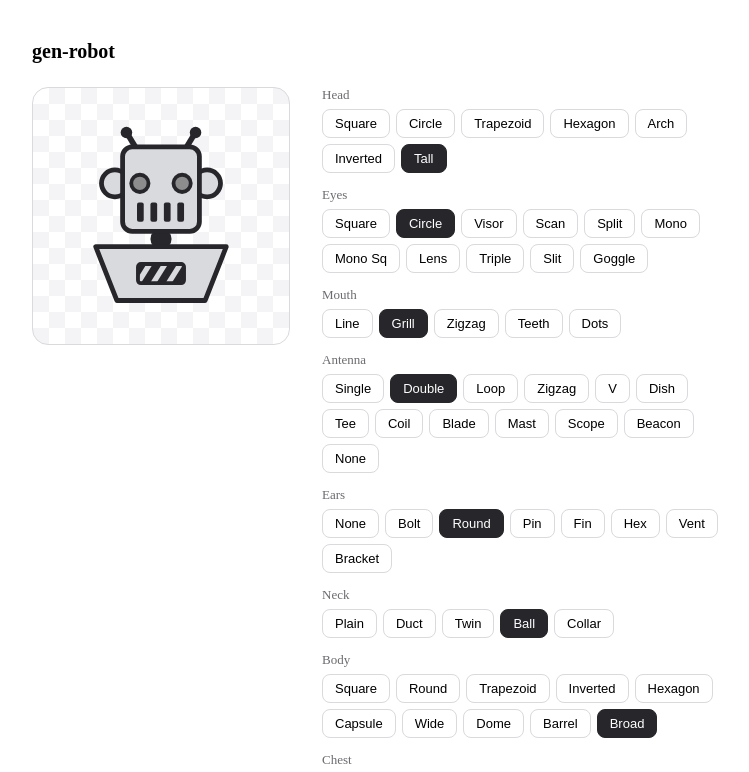
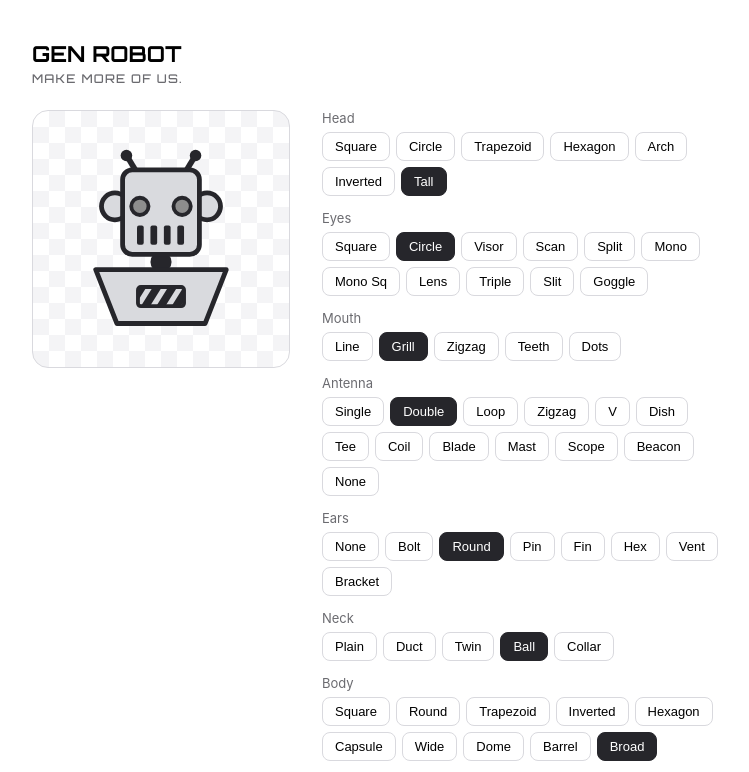
Before and after one commit to sakihet/gen-robot, a Vue app: page / in a window 1280 px wide. Shown: the top 772 px of the page, without its empty margins (256-1005 px from the left). Built offline with nearby package versions, Linux system fonts and the light colour scheme.

Commit message:
feat: add tagline and rebrand title as GEN ROBOT with Orbitron font

```diff
--- a/index.html
+++ b/index.html
@@ -5,8 +5,11 @@
     <link rel="icon" href="/favicon.ico">
     <meta name="viewport" content="width=device-width, initial-scale=1.0">
     <title>gen-robot</title>
+    <link rel="preconnect" href="https://fonts.googleapis.com">
+    <link rel="preconnect" href="https://fonts.gstatic.com" crossorigin>
+    <link href="https://fonts.googleapis.com/css2?family=Orbitron:wght@500;700&display=swap" rel="stylesheet">
     <meta name="description" content="A minimal robot icon generator. Compose a robot from flat geometric parts and export it as SVG or PNG.">
-    <meta property="og:title" content="gen-robot">
+    <meta property="og:title" content="GEN ROBOT">
     <meta property="og:description" content="A minimal robot icon generator. Compose a robot from flat geometric parts and export it as SVG or PNG.">
     <meta property="og:type" content="website">
     <meta property="og:url" content="https://gen-robot.vercel.app/">
--- a/src/App.vue
+++ b/src/App.vue
@@ -112,7 +112,10 @@
 
 <template>
   <main class="app">
-    <h1 class="title">gen-robot</h1>
+    <div class="header">
+      <h1 class="title">GEN ROBOT</h1>
+      <p class="tagline">MAKE MORE OF US.</p>
+    </div>
     <div class="layout">
       <RobotPreview :config="config" />
       <div class="controls">
@@ -172,12 +175,29 @@
   display: flex;
   flex-direction: column;
   gap: 1.5rem;
+  font-family: -apple-system, 'Segoe UI', Roboto, Helvetica, Arial, sans-serif;
+}
+
+.header {
+  display: flex;
+  flex-direction: column;
+  gap: 0.25rem;
 }
 
 .title {
-  font-size: 1.25rem;
-  font-weight: 600;
+  font-family: 'Orbitron', sans-serif;
+  font-size: 1.375rem;
+  font-weight: 700;
   margin: 0;
+}
+
+.tagline {
+  margin: 0;
+  font-family: 'Orbitron', sans-serif;
+  font-size: 0.75rem;
+  font-weight: 500;
+  letter-spacing: 0.1em;
+  color: #6b6b70;
 }
 
 .layout {
```
Also changed, not shown: public/og.png.
